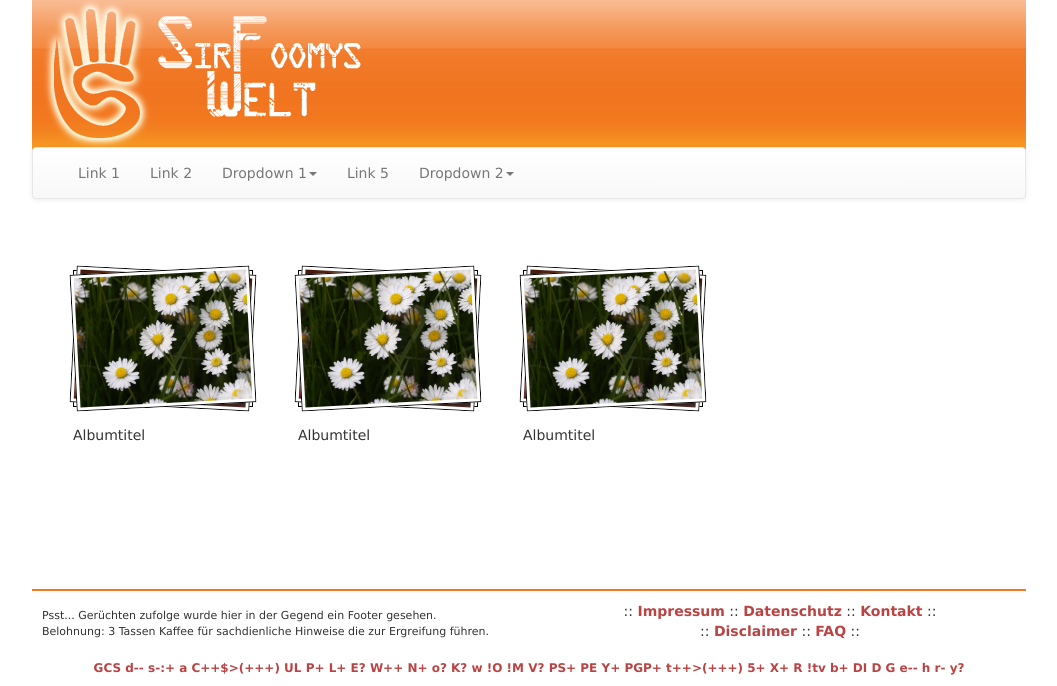
After one commit to Foomy/sirfoomy, a PHP site: page /templates/gallery-overview.phtml in a window 1280 px wide. The commit adds this page. Shown: the top 686 px of the page, without its empty margins (111-1168 px from the left). Run offline with PHP 8.4, Linux system fonts and the light colour scheme.

Commit message:
Work files for image gallery added.

```diff
--- /dev/null
+++ b/public/skins/default/css/gallery.css
@@ -0,0 +1,59 @@
+@charset "UTF-8";
+
+#gallery-overview {
+}
+
+#gallery-overview .gallery {
+	position: relative;
+	border: solid 1px transparent;
+	margin: 50px 0 0 25px;
+	width: 200px;
+	float: left;
+	cursor: pointer;
+}
+
+	#gallery-overview .gallery img {
+		position: absolute;
+		border: solid 1px #d44;
+		border: solid 1px #000;
+		background: #fff;
+		padding: 3px;
+	}
+
+	#gallery-overview .gallery .cover-thumbnail {
+		width: 180px;
+	}
+
+	#gallery-overview .gallery .rot-left {
+		transform: rotate(-3deg);
+	}
+
+	#gallery-overview .gallery .rot-right {
+		transform: rotate(3deg);
+	}
+
+	#gallery-overview .gallery-title {
+		margin: 155px 0 0 0;
+	}
+
+#gallery .mainview {
+	width: 750px;
+	float: left;
+}
+
+	#gallery .mainview img {
+		width: 100%;
+	}
+
+#gallery .thumbnails {
+	width: 200px;
+	height: 565px;
+	overflow-y: scroll;
+	overflow-x: hidden;
+	float: right;
+}
+
+	#gallery .thumbnail {
+		width: 180px;
+		cursor: pointer;
+	}
--- a/public/templates/css/styles.css
+++ b/public/templates/css/styles.css
@@ -7,5 +7,6 @@
 @import url('/skins/default/css/layout.css');
 @import url('/skins/default/css/main.css');
 @import url('/skins/default/css/forms.css');
+@import url('/skins/default/css/gallery.css');
 
 @import url('work-templates.css');
--- /dev/null
+++ b/public/templates/gallery-overview.phtml
@@ -0,0 +1,34 @@
+<?php require_once 'header.phtml'; ?>
+<article id="gallery-overview">
+	<div class="gallery is_gallery" data-galid="gal1">
+		<div class="gallery-cover">
+			<img class="cover-thumbnail rot-left is_rotLeft-gal1" src="/img/gallery/b808a9c0-pflanzen/gaensebloemscher.jpg" alt="" style="z-index:5">
+			<img class="cover-thumbnail rot-right is_rotRight-gal1" src="/img/gallery/b808a9c0-pflanzen/klivie.jpg" alt="" style="z-index:4">
+			<img class="cover-thumbnail" src="/img/gallery/b808a9c0-pflanzen/rose.jpg" alt="" style="z-index:3">
+		</div>
+		<div class="gallery-title">
+			Albumtitel
+		</div>
+	</div>
+	<div class="gallery is_gallery" data-galid="gal2">
+		<div class="gallery-cover">
+			<img class="cover-thumbnail rot-left is_rotLeft-gal2" src="/img/gallery/b808a9c0-pflanzen/gaensebloemscher.jpg" alt="" style="z-index:5">
+			<img class="cover-thumbnail rot-right is_rotRight-gal2" src="/img/gallery/b808a9c0-pflanzen/klivie.jpg" alt="" style="z-index:4">
+			<img class="cover-thumbnail" src="/img/gallery/b808a9c0-pflanzen/rose.jpg" alt="" style="z-index:3">
+		</div>
+		<div class="gallery-title">
+			Albumtitel
+		</div>
+	</div>
+	<div class="gallery is_gallery" data-galid="gal3">
+		<div class="gallery-cover">
+			<img class="cover-thumbnail rot-left is_rotLeft-gal3" src="/img/gallery/b808a9c0-pflanzen/gaensebloemscher.jpg" alt="" style="z-index:5">
+			<img class="cover-thumbnail rot-right is_rotRight-gal3" src="/img/gallery/b808a9c0-pflanzen/klivie.jpg" alt="" style="z-index:4">
+			<img class="cover-thumbnail" src="/img/gallery/b808a9c0-pflanzen/rose.jpg" alt="" style="z-index:3">
+		</div>
+		<div class="gallery-title">
+			Albumtitel
+		</div>
+	</div>
+</article>
+<?php require_once 'footer.phtml'; ?>
--- a/public/templates/index.php
+++ b/public/templates/index.php
@@ -17,7 +17,7 @@
 
   <h3>Law pages</h3>
   <ul>
-    <li><a href="impress.phtml" target="_blank">Impressum</a></li>
+    <li><a href="legal-notice.phtml" target="_blank">Impressum</a></li>
     <li><a href="contact.phtml" target="_blank">Kontakt</a></li>
     <li><a href="privacy.phtml" target="_blank">Datenschutz</a></li>
   </ul>
```
Also changed, not shown: public/img/gallery/a89f33c-tiere/distelfalter.jpg (added), public/img/gallery/b808a9c0-pflanzen/gaensebloemscher.jpg (added), public/img/gallery/b808a9c0-pflanzen/klivie.jpg (added), public/img/gallery/b808a9c0-pflanzen/pflanze1.jpg (added), public/img/gallery/b808a9c0-pflanzen/rose.jpg (added).
